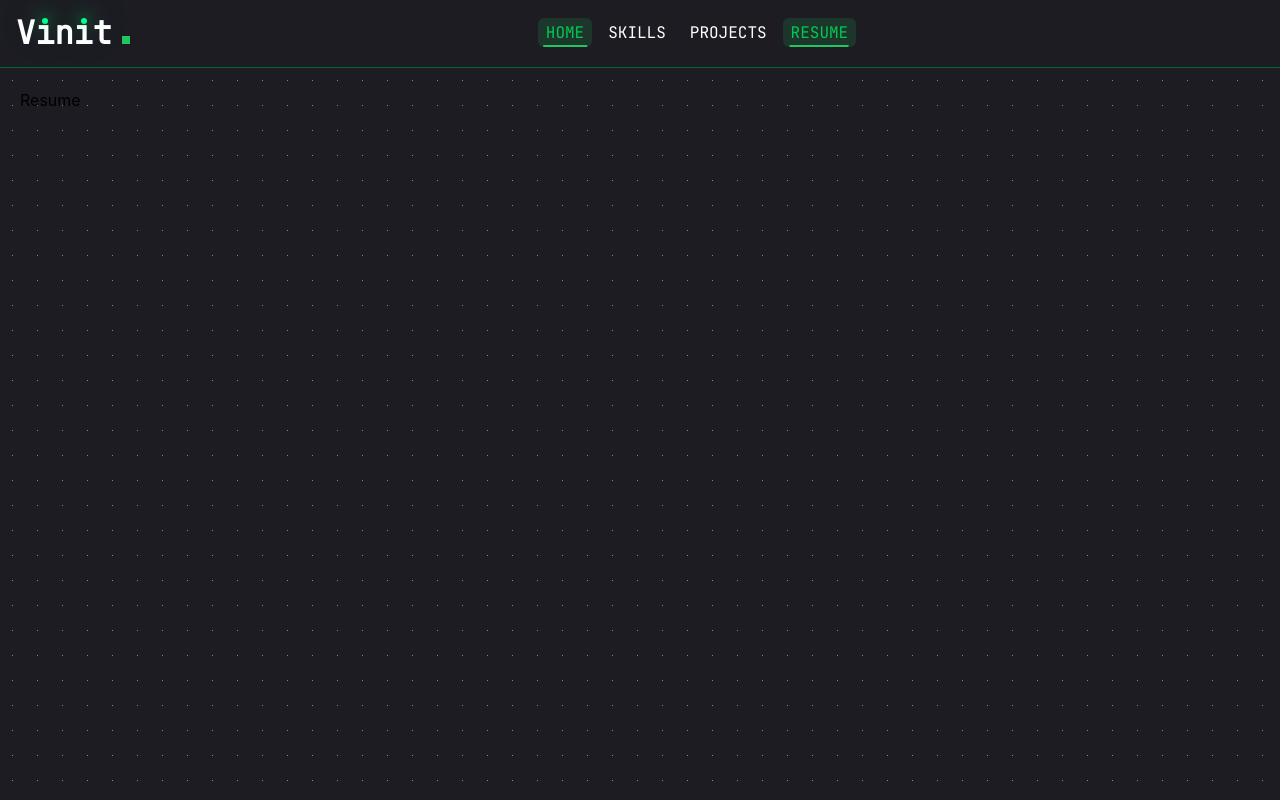
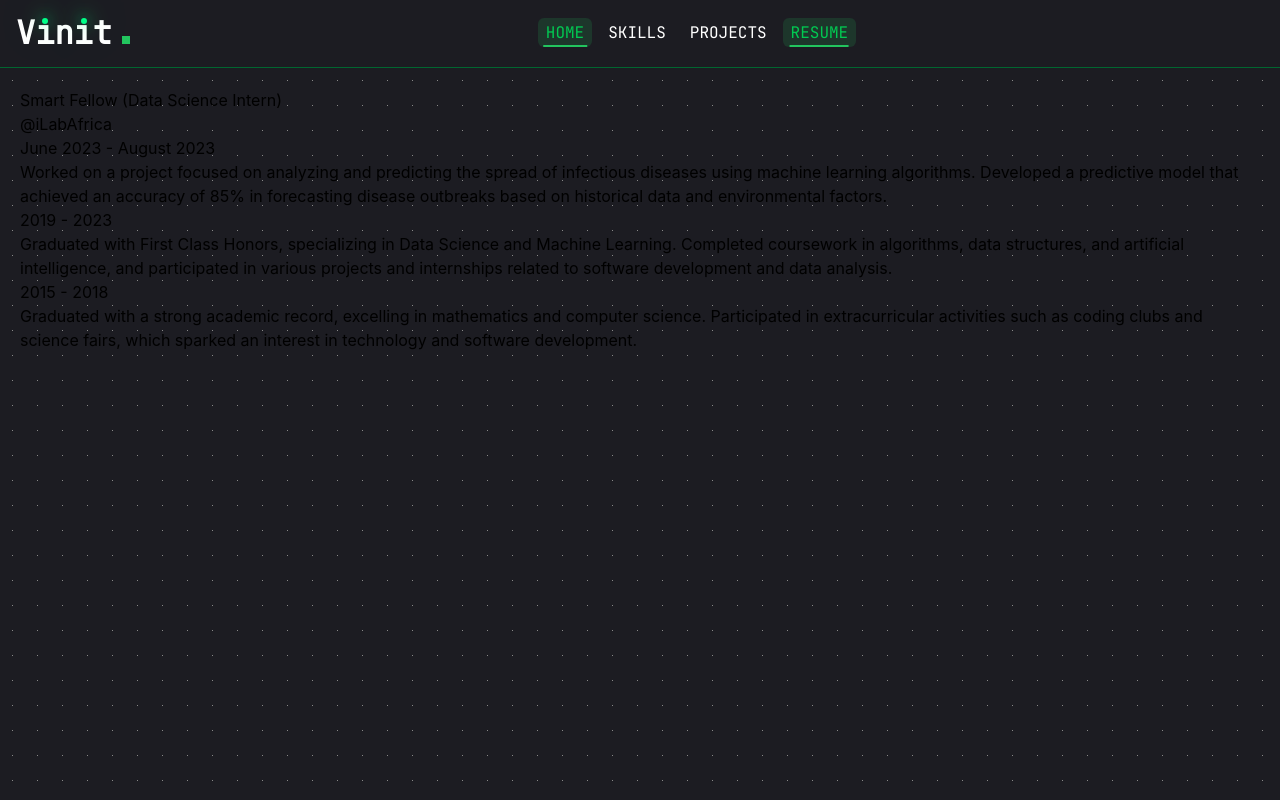
Before and after one commit to Vinit-Rabadiya/Portfolio, a React (Vite) app in the folder personalPortfolio/: page /resume in a window 1280 px wide. Shown: the top 800 px of the page. Built offline with nearby package versions, Linux system fonts and the light colour scheme.

Commit message:
added education and experience

```diff
--- a/personalPortfolio/src/pages/Resume/Resume.jsx
+++ b/personalPortfolio/src/pages/Resume/Resume.jsx
@@ -2,7 +2,61 @@ import React from "react";
 import "./Resume.css";
 
 function Resume() {
-  return <h1>Resume</h1>;
+  const experiences = [
+    {
+      title: "Smart Fellow (Data Science Intern)",
+      company: "@iLabAfrica",
+      duration: "June 2023 - August 2023",
+      description:
+        "Worked on a project focused on analyzing and predicting the spread of infectious diseases using machine learning algorithms. Developed a predictive model that achieved an accuracy of 85% in forecasting disease outbreaks based on historical data and environmental factors.",
+    },
+  ];
+
+  const education = [
+    {
+      degree: "Bachelor of Science in Computer Science",
+      institution: "University of Nairobi",
+      duration: "2019 - 2023",
+      description:
+        "Graduated with First Class Honors, specializing in Data Science and Machine Learning. Completed coursework in algorithms, data structures, and artificial intelligence, and participated in various projects and internships related to software development and data analysis.",
+    },
+    {
+      degree: "High School Diploma",
+      institution: "Nairobi High School",
+      duration: "2015 - 2018",
+      description:
+        "Graduated with a strong academic record, excelling in mathematics and computer science. Participated in extracurricular activities such as coding clubs and science fairs, which sparked an interest in technology and software development.",
+    },
+  ];
+  return (
+    <>
+      <section id="Experience">
+        <div>
+          {experiences.map((experience, index) => (
+            <div key={index}>
+              <h2>{experience.title}</h2>
+              <h3>{experience.company}</h3>
+              <p>{experience.duration}</p>
+              <p>{experience.description}</p>
+            </div>
+          ))}
+        </div>
+      </section>
+
+      <section id="Education">
+        <div>
+          {education.map((education, index) => (
+            <div key={index}>
+              <h2>{education.title}</h2>
+              <h3>{education.company}</h3>
+              <p>{education.duration}</p>
+              <p>{education.description}</p>
+            </div>
+          ))}
+        </div>
+      </section>
+    </>
+  );
 }
 
 export default Resume;
```
